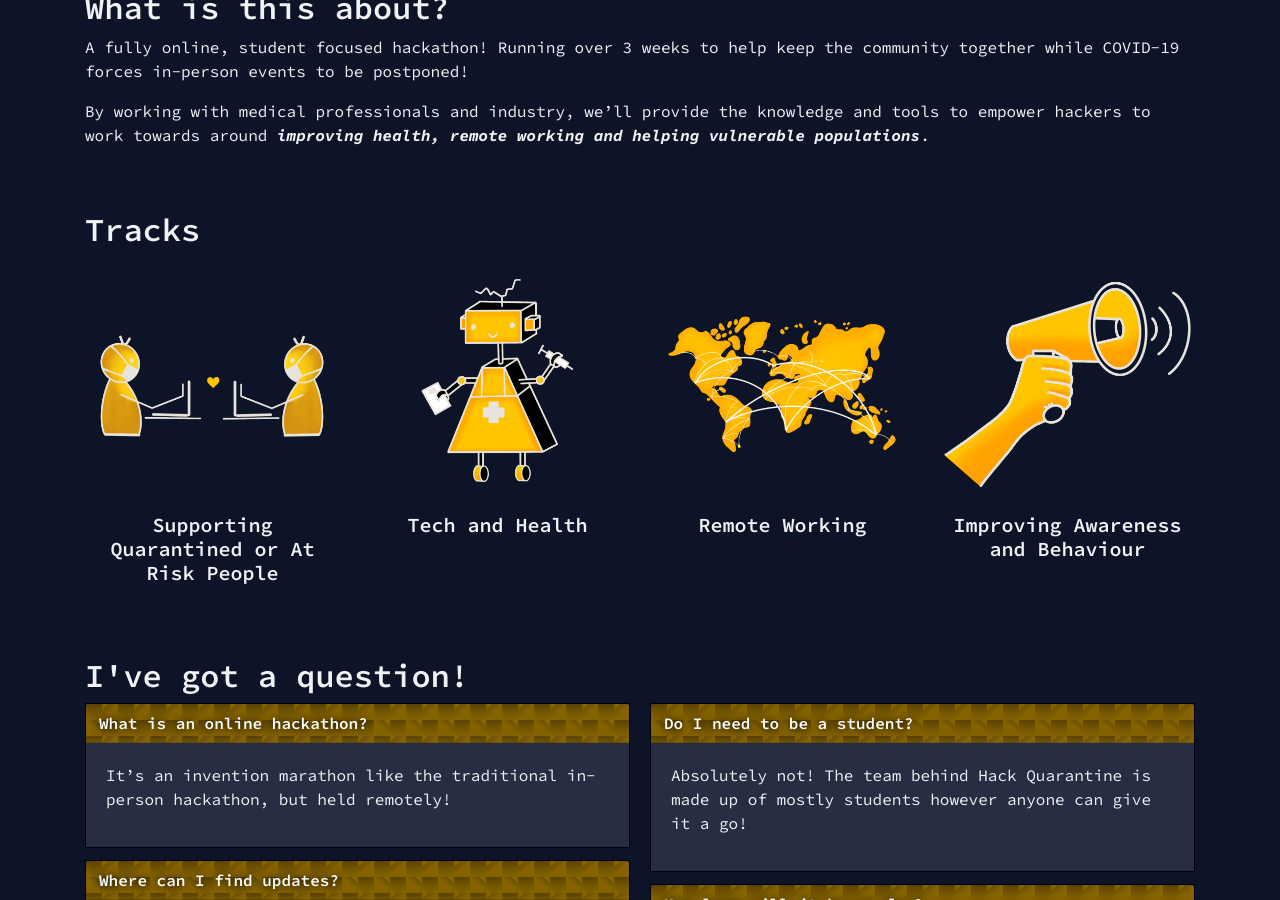
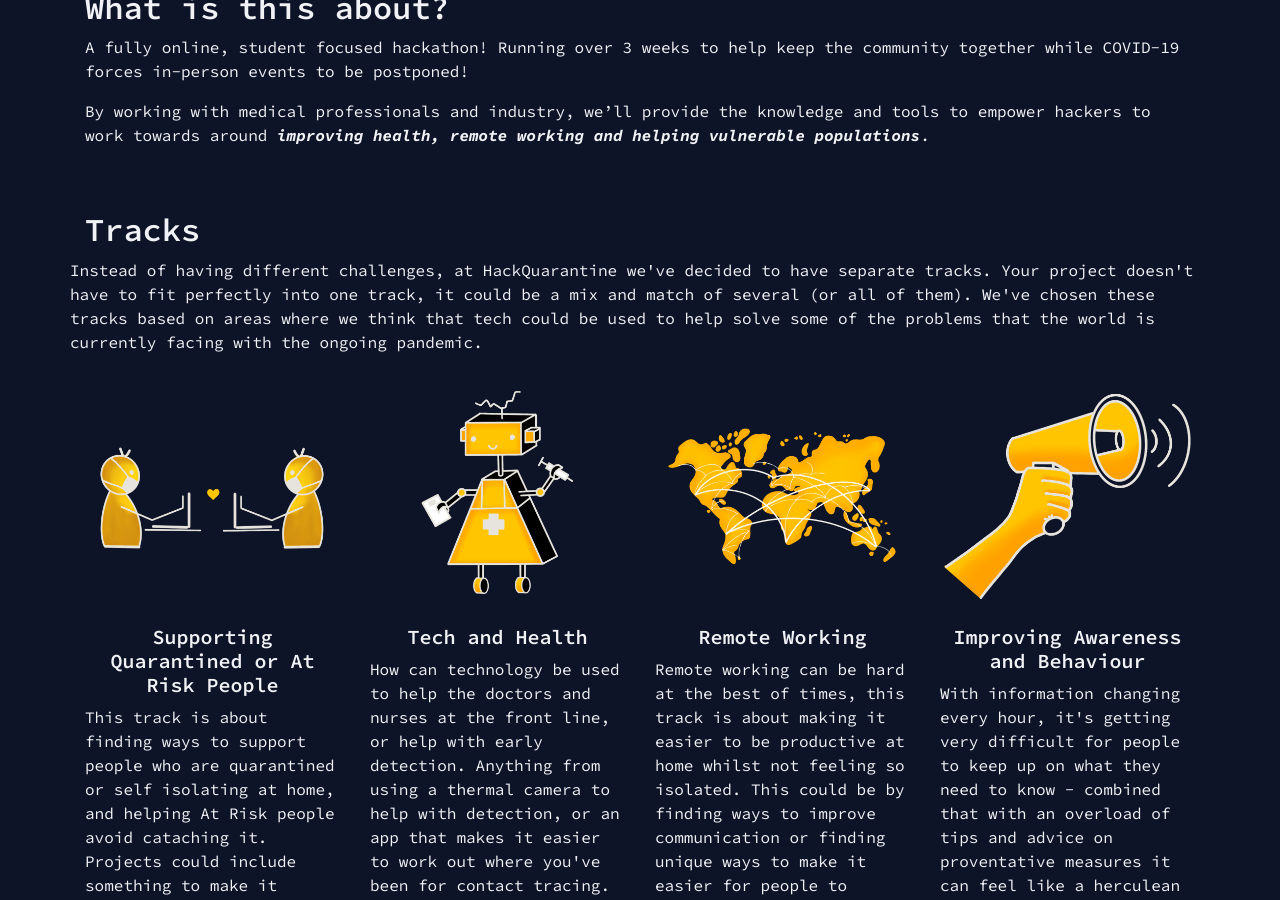
Before and after one commit to HackQuarantine/hq-website, a Jekyll site: the page built from index.md, in a window 1280 px wide and 900 px high, scrolled down 1007 px. Built offline with Jekyll 4.4.1, drawn with Linux system fonts in a browser that asks for light colours; nearby versions of some CDN libraries; some of the changed text lies outside the part shown.

Commit message:
Added tracks

```diff
--- a/_layouts/default.html
+++ b/_layouts/default.html
@@ -13,21 +13,28 @@
 
                     <h2>Tracks</h2>
                     <div class="row tracks">
+						<p>
+						Instead of having different challenges, at HackQuarantine we've decided to have separate tracks. Your project doesn't have to fit perfectly into one track, it could be a mix and match of several (or all of them). We've chosen these tracks based on areas where we think that tech could be used to help solve some of the problems that the world is currently facing with the ongoing pandemic.
+						</p>
                         <div class="col-sm">
                             <img src="/assets/img/tracks/support.png" width="100%" />
                             <h5>Supporting Quarantined or At Risk People</h5>
+							<p>This track is about finding ways to support people who are quarantined or self isolating at home, and helping At Risk people avoid cataching it. Projects could include something to make it easier for individuals or groups to get food without leaving the house, or something to help with cabin fever!</p>
                         </div>
                         <div class="col-sm">
                             <img src="/assets/img/tracks/medtech.png" width="100%" />
                             <h5>Tech and Health</h5>
+							<p>How can technology be used to help the doctors and nurses at the front line, or help with early detection. Anything from using a thermal camera to help with detection, or an app that makes it easier to work out where you've been for contact tracing.</p>
                         </div>
                         <div class="col-sm">
                             <img src="/assets/img/tracks/remoteworking.png" width="100%" />
                             <h5>Remote Working</h5>
+							<p>Remote working can be hard at the best of times, this track is about making it easier to be productive at home whilst not feeling so isolated. This could be by finding ways to improve communication or finding unique ways to make it easier for people to complete their roles outside of the office.</p>
                         </div>
                         <div class="col-sm">
                             <img src="/assets/img/tracks/misinfo.png" width="100%" />
                             <h5>Improving Awareness and Behaviour</h5>
+							<p>With information changing every hour, it's getting very difficult for people to keep up on what they need to know - combined that with an overload of tips and advice on proventative measures it can feel like a herculean task to stay safe. It's impossible to deal with a pandemic from the top down, how can we use tech to get the public engaged and informed on the ongoing situation without causing a panic. For this track you could create an app that reminds you to wash your hands whenever you enter a new building, or something that moniters your webcam to warn you when you've touched your face.</p>
                         </div>
                     </div>
 
```
